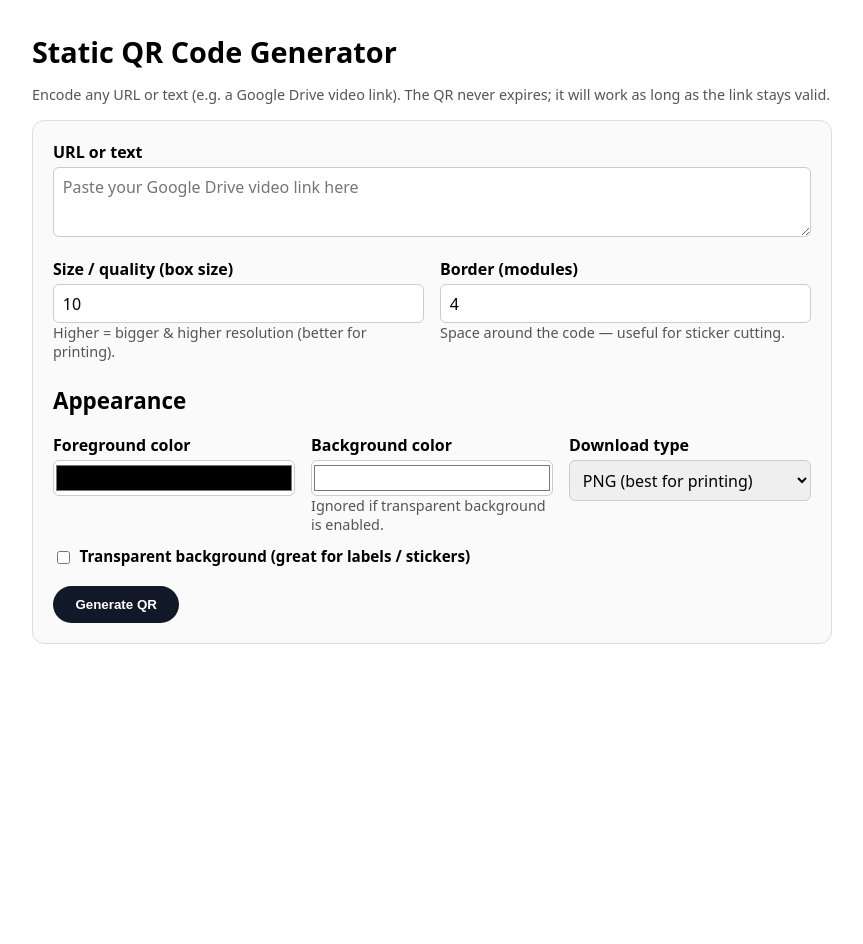
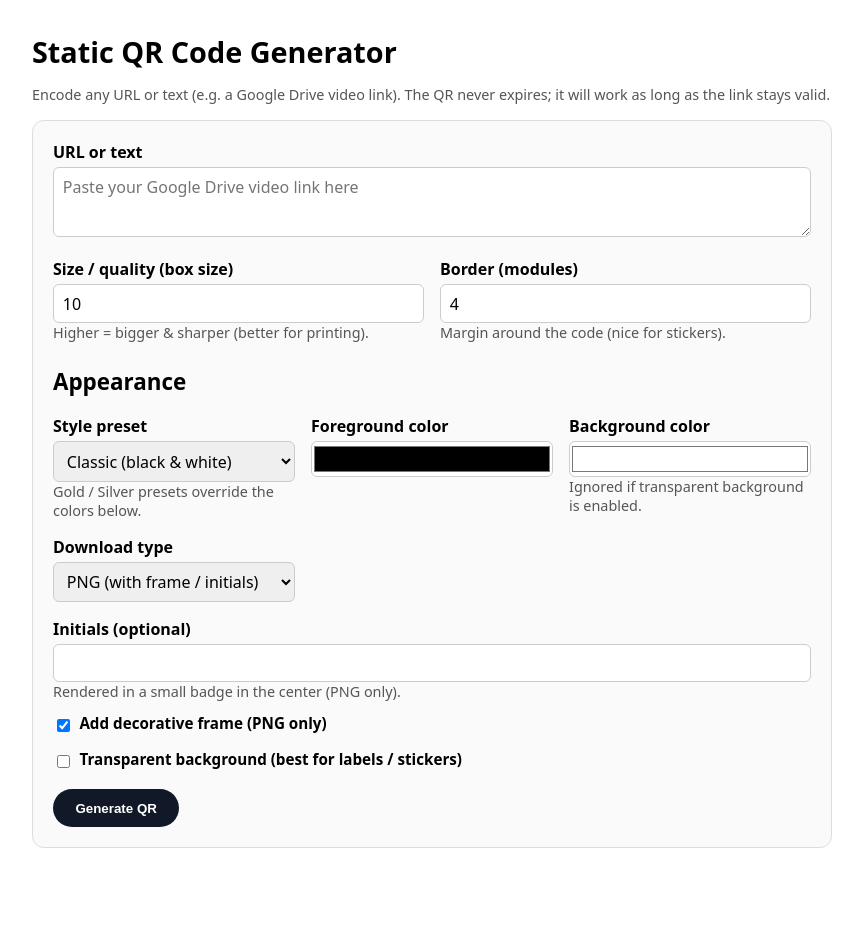
Before and after one commit to hodayanovich/qr-code-generator, a Flask app: page / in a window 1280 px wide. Shown: the whole page, without its empty margins (208-1071 px from the left). Before the commit the page ends 644 px from the top, so only its background shows below. Run offline with Flask 3, Linux system fonts and the light colour scheme.

Commit message:
Update index.html

```diff
--- a/templates/index.html
+++ b/templates/index.html
@@ -143,7 +143,7 @@
           max="40"
           value="{{ box_size }}"
         />
-        <div class="hint">Higher = bigger & higher resolution (better for printing).</div>
+        <div class="hint">Higher = bigger & sharper (better for printing).</div>
       </div>
 
       <div>
@@ -156,12 +156,31 @@
           max="10"
           value="{{ border }}"
         />
-        <div class="hint">Space around the code &mdash; useful for sticker cutting.</div>
+        <div class="hint">Margin around the code (nice for stickers).</div>
       </div>
     </div>
 
     <h2>Appearance</h2>
     <div class="field-group">
+      <div>
+        <label for="style_preset">Style preset</label>
+        <select id="style_preset" name="style_preset">
+          <option value="classic" {% if style_preset == 'classic' %}selected{% endif %}>
+            Classic (black & white)
+          </option>
+          <option value="gold" {% if style_preset == 'gold' %}selected{% endif %}>
+            Gold (great for whiskey labels)
+          </option>
+          <option value="silver" {% if style_preset == 'silver' %}selected{% endif %}>
+            Silver
+          </option>
+          <option value="custom" {% if style_preset == 'custom' %}selected{% endif %}>
+            Custom colors below
+          </option>
+        </select>
+        <div class="hint">Gold / Silver presets override the colors below.</div>
+      </div>
+
       <div>
         <label for="fg_color">Foreground color</label>
         <input
@@ -171,6 +190,7 @@
           value="{{ fg_color }}"
         />
       </div>
+
       <div>
         <label for="bg_color">Background color</label>
         <input
@@ -181,13 +201,39 @@
         />
         <div class="hint">Ignored if transparent background is enabled.</div>
       </div>
+
       <div>
         <label for="image_format">Download type</label>
         <select id="image_format" name="image_format">
-          <option value="png" {% if image_format == 'png' %}selected{% endif %}>PNG (best for printing)</option>
-          <option value="svg" {% if image_format == 'svg' %}selected{% endif %}>SVG (infinite scale)</option>
+          <option value="png" {% if image_format == 'png' %}selected{% endif %}>PNG (with frame / initials)</option>
+          <option value="svg" {% if image_format == 'svg' %}selected{% endif %}>SVG (no decorations, infinite scale)</option>
         </select>
       </div>
+    </div>
+
+    <div class="field-group">
+      <div>
+        <label for="initials">Initials (optional)</label>
+        <input
+          type="text"
+          id="initials"
+          name="initials"
+          maxlength="8"
+          value="{{ initials or '' }}"
+        />
+        <div class="hint">Rendered in a small badge in the center (PNG only).</div>
+      </div>
+    </div>
+
+    <div class="checkbox-row">
+      <input
+        type="checkbox"
+        id="add_frame"
+        name="add_frame"
+        value="1"
+        {% if add_frame %}checked{% endif %}
+      />
+      <label for="add_frame">Add decorative frame (PNG only)</label>
     </div>
 
     <div class="checkbox-row">
@@ -198,7 +244,7 @@
         value="1"
         {% if transparent_bg %}checked{% endif %}
       />
-      <label for="transparent_bg">Transparent background (great for labels / stickers)</label>
+      <label for="transparent_bg">Transparent background (best for labels / stickers)</label>
     </div>
 
     <button type="submit">Generate QR</button>
@@ -217,8 +263,9 @@
         Download {{ filename or 'QR' }}
       </a>
       <p class="hint">
-        Tip: for a whiskey label, try a dark charcoal foreground + off-white or transparent background,
-        and a higher size/quality value (e.g. 18–24).
+        For a whiskey anniversary bottle, try the <strong>Gold</strong> style preset,
+        transparent background, a slightly larger size (e.g. 18–24), frame on, and initials like
+        <strong>H &amp; A</strong>.
       </p>
     </div>
   {% endif %}
```
